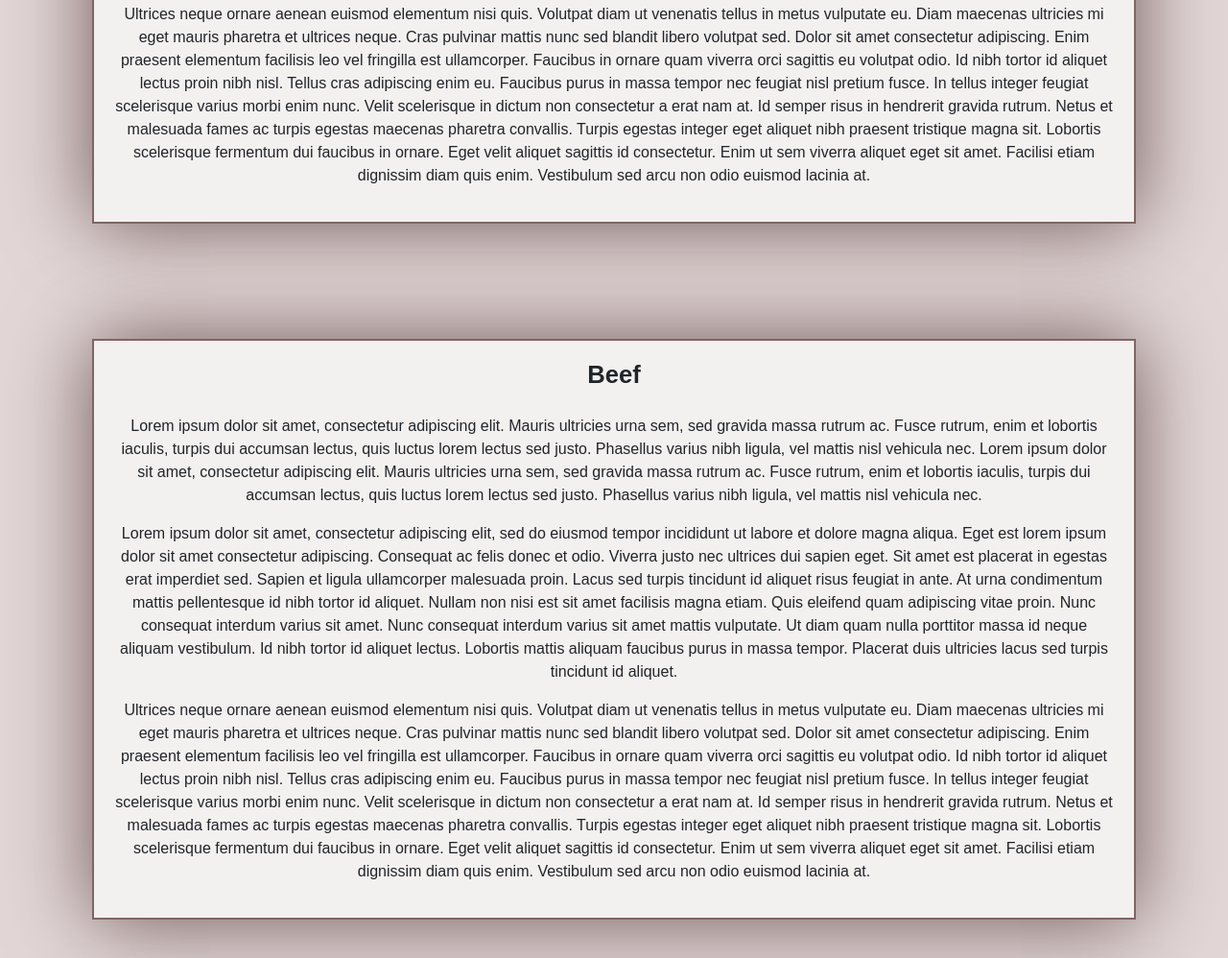
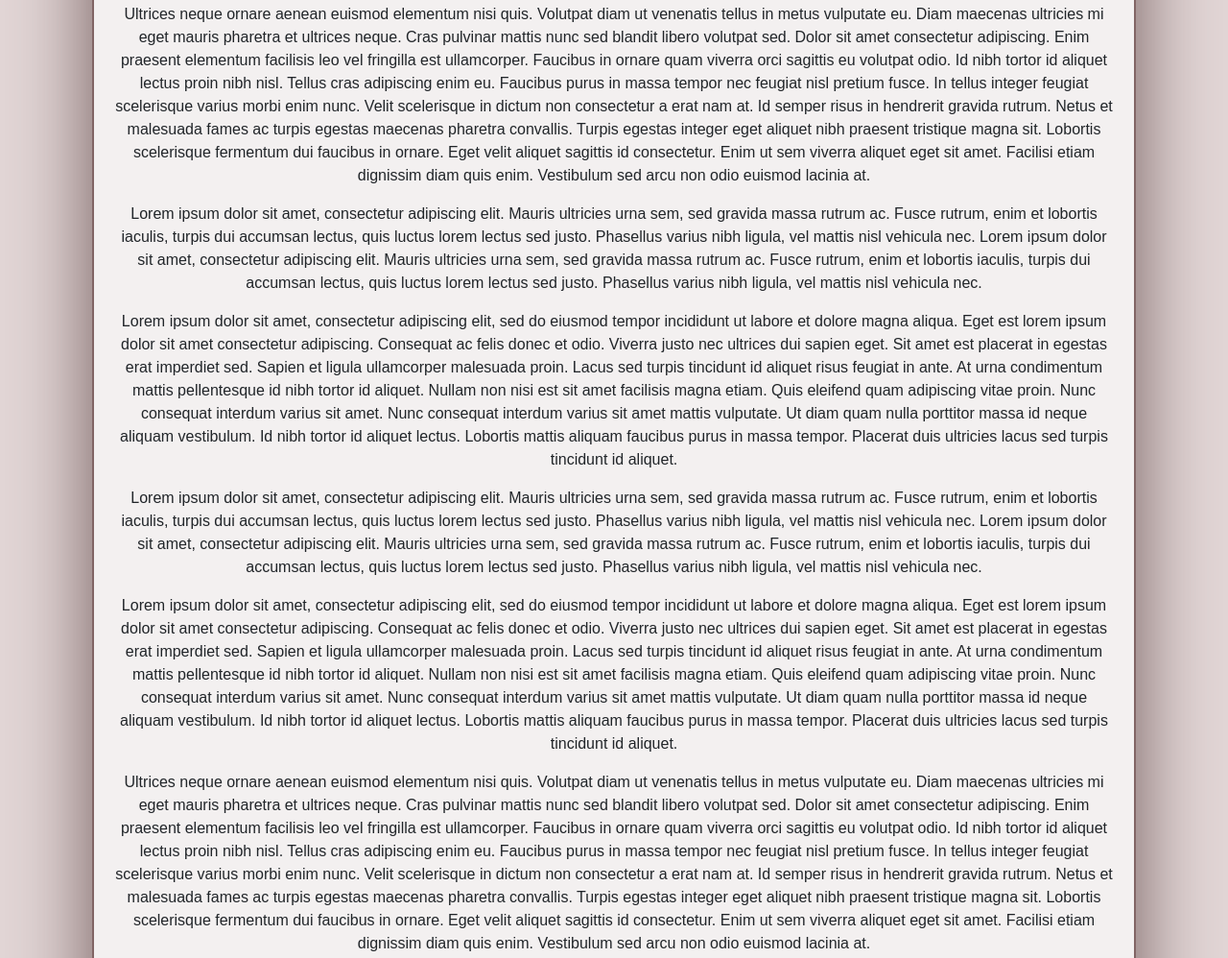
Before and after one commit to lasma1993/module3-solution, a plain HTML site: page index.html in a window 1280 px wide. Shown: the part 661-1659 px from the top of the page at 96% size. Drawn offline with Linux system fonts and the light colour scheme.

Commit message:
changed sections

```diff
--- a/index.html
+++ b/index.html
@@ -61,13 +61,17 @@
                         rutrum. Netus et malesuada fames ac turpis egestas maecenas pharetra convallis. Turpis egestas integer eget aliquet nibh praesent tristique magna sit. Lobortis scelerisque fermentum dui faucibus in ornare. Eget velit aliquet sagittis
                         id consectetur. Enim ut sem viverra aliquet eget sit amet. Facilisi etiam dignissim diam quis enim. Vestibulum sed arcu non odio euismod lacinia at.
                     </p>
-                </section>
-            </div>
-
-            <div id="beef" class="container col-md-12 col-sm-12 col-xs-12 text-center">
-                <section>
-                    <h3>Beef</h3>
-
+                    <p>
+                        Lorem ipsum dolor sit amet, consectetur adipiscing elit. Mauris ultricies urna sem, sed gravida massa rutrum ac. Fusce rutrum, enim et lobortis iaculis, turpis dui accumsan lectus, quis luctus lorem lectus sed justo. Phasellus varius nibh ligula, vel
+                        mattis nisl vehicula nec. Lorem ipsum dolor sit amet, consectetur adipiscing elit. Mauris ultricies urna sem, sed gravida massa rutrum ac. Fusce rutrum, enim et lobortis iaculis, turpis dui accumsan lectus, quis luctus lorem lectus
+                        sed justo. Phasellus varius nibh ligula, vel mattis nisl vehicula nec.
+                    </p>
+                    <p>
+                        Lorem ipsum dolor sit amet, consectetur adipiscing elit, sed do eiusmod tempor incididunt ut labore et dolore magna aliqua. Eget est lorem ipsum dolor sit amet consectetur adipiscing. Consequat ac felis donec et odio. Viverra justo nec ultrices dui sapien
+                        eget. Sit amet est placerat in egestas erat imperdiet sed. Sapien et ligula ullamcorper malesuada proin. Lacus sed turpis tincidunt id aliquet risus feugiat in ante. At urna condimentum mattis pellentesque id nibh tortor id aliquet.
+                        Nullam non nisi est sit amet facilisis magna etiam. Quis eleifend quam adipiscing vitae proin. Nunc consequat interdum varius sit amet. Nunc consequat interdum varius sit amet mattis vulputate. Ut diam quam nulla porttitor massa
+                        id neque aliquam vestibulum. Id nibh tortor id aliquet lectus. Lobortis mattis aliquam faucibus purus in massa tempor. Placerat duis ultricies lacus sed turpis tincidunt id aliquet.
+                    </p>
                     <p>
                         Lorem ipsum dolor sit amet, consectetur adipiscing elit. Mauris ultricies urna sem, sed gravida massa rutrum ac. Fusce rutrum, enim et lobortis iaculis, turpis dui accumsan lectus, quis luctus lorem lectus sed justo. Phasellus varius nibh ligula, vel
                         mattis nisl vehicula nec. Lorem ipsum dolor sit amet, consectetur adipiscing elit. Mauris ultricies urna sem, sed gravida massa rutrum ac. Fusce rutrum, enim et lobortis iaculis, turpis dui accumsan lectus, quis luctus lorem lectus
@@ -86,12 +90,6 @@
                         rutrum. Netus et malesuada fames ac turpis egestas maecenas pharetra convallis. Turpis egestas integer eget aliquet nibh praesent tristique magna sit. Lobortis scelerisque fermentum dui faucibus in ornare. Eget velit aliquet sagittis
                         id consectetur. Enim ut sem viverra aliquet eget sit amet. Facilisi etiam dignissim diam quis enim. Vestibulum sed arcu non odio euismod lacinia at.
                     </p>
-                </section>
-            </div>
-            <div id="sushi" class="container col-md-12 col-sm-12 col-xs-12 text-center">
-                <section>
-                    <h3>Sushi</h3>
-
                     <p>
                         Lorem ipsum dolor sit amet, consectetur adipiscing elit. Mauris ultricies urna sem, sed gravida massa rutrum ac. Fusce rutrum, enim et lobortis iaculis, turpis dui accumsan lectus, quis luctus lorem lectus sed justo. Phasellus varius nibh ligula, vel
                         mattis nisl vehicula nec. Lorem ipsum dolor sit amet, consectetur adipiscing elit. Mauris ultricies urna sem, sed gravida massa rutrum ac. Fusce rutrum, enim et lobortis iaculis, turpis dui accumsan lectus, quis luctus lorem lectus
@@ -103,14 +101,8 @@
                         Nullam non nisi est sit amet facilisis magna etiam. Quis eleifend quam adipiscing vitae proin. Nunc consequat interdum varius sit amet. Nunc consequat interdum varius sit amet mattis vulputate. Ut diam quam nulla porttitor massa
                         id neque aliquam vestibulum. Id nibh tortor id aliquet lectus. Lobortis mattis aliquam faucibus purus in massa tempor. Placerat duis ultricies lacus sed turpis tincidunt id aliquet.
                     </p>
-                    <p>
-                        Ultrices neque ornare aenean euismod elementum nisi quis. Volutpat diam ut venenatis tellus in metus vulputate eu. Diam maecenas ultricies mi eget mauris pharetra et ultrices neque. Cras pulvinar mattis nunc sed blandit libero volutpat sed. Dolor sit
-                        amet consectetur adipiscing. Enim praesent elementum facilisis leo vel fringilla est ullamcorper. Faucibus in ornare quam viverra orci sagittis eu volutpat odio. Id nibh tortor id aliquet lectus proin nibh nisl. Tellus cras adipiscing
-                        enim eu. Faucibus purus in massa tempor nec feugiat nisl pretium fusce. In tellus integer feugiat scelerisque varius morbi enim nunc. Velit scelerisque in dictum non consectetur a erat nam at. Id semper risus in hendrerit gravida
-                        rutrum. Netus et malesuada fames ac turpis egestas maecenas pharetra convallis. Turpis egestas integer eget aliquet nibh praesent tristique magna sit. Lobortis scelerisque fermentum dui faucibus in ornare. Eget velit aliquet sagittis
-                        id consectetur. Enim ut sem viverra aliquet eget sit amet. Facilisi etiam dignissim diam quis enim. Vestibulum sed arcu non odio euismod lacinia at.
-                    </p>
                 </section>
+            </div>
             </div>
         </div>
     </div>
--- a/style.css
+++ b/style.css
@@ -63,9 +63,7 @@ a{
     margin-bottom: 1em;
 }
 
-#chicken,
-#beef,
-#sushi {
+#chicken{
     width: 100%;
     padding: 20px;
     border: 2px solid rgb(129, 100, 100);
```
